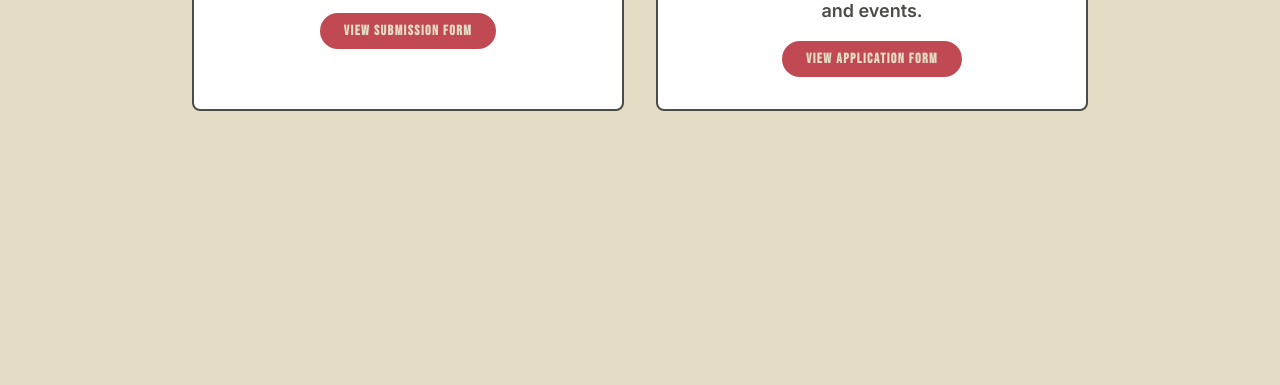
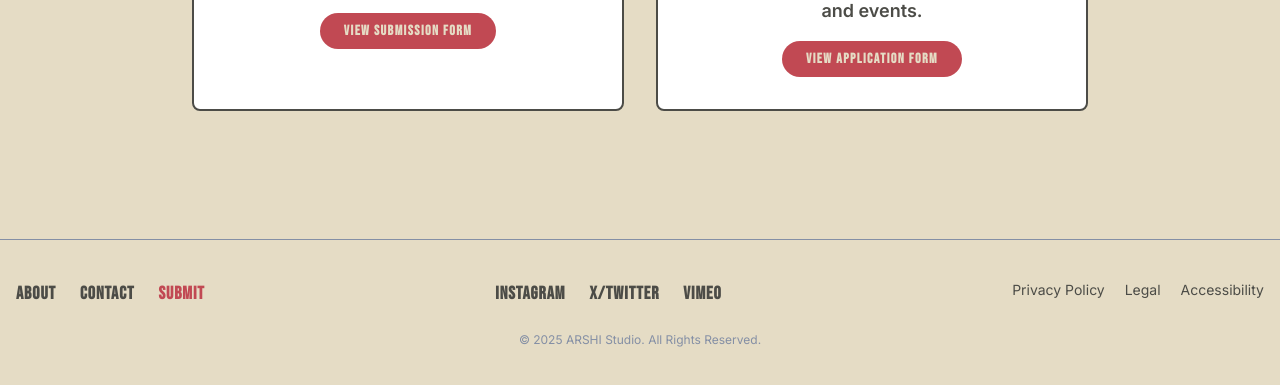
Before and after one commit to arshistudio/arshi, a plain HTML site: page submit.html in a window 1280 px wide. Shown: the part 601-986 px from the top of the page. Before the commit the page ends 800 px from the top, so only its background shows below. Drawn offline with nearby package versions, Linux system fonts and the light colour scheme.

Commit message:
Update submit.html

```diff
--- a/submit.html
+++ b/submit.html
@@ -25,6 +25,9 @@
             background-color: var(--bg);
             color: var(--fg);
             font-family: var(--font-body);
+            display: flex; /* Added for sticky footer layout */
+            flex-direction: column; /* Added for sticky footer layout */
+            min-height: 100vh; /* Added for sticky footer layout */
         }
         h1, h2, h3, .masthead {
             font-family: var(--font-masthead);
@@ -73,6 +76,7 @@
 </head>
 
 <body>
+
     <header id="main-header" class="header-thin sticky top-0 z-40 w-full"
     			style="background-color: var(--bg);">
     	<div class="container mx-auto px-4 h-full flex items-center justify-between">
@@ -82,7 +86,7 @@
 		</div>
     </header>
 
-    <main class="container mx-auto px-4 py-8 md:py-12">
+    <main class="container mx-auto px-4 py-8 md:py-12 flex-grow">
         <div class="max-w-4xl mx-auto">
 
             <h1 class="text-7xl md:text-8xl font-extrabold mb-8 tracking-wider text-[var(--fg)] text-center" style="line-height: 1;">
@@ -121,5 +125,31 @@
         </div>
     </main>
 
+    <footer class="mt-20 py-10 border-t border-[var(--color-light)] text-[var(--color-secondary)]" style="background-color: var(--bg);">
+        <div class="container mx-auto px-4">
+            <div class="flex flex-col md:flex-row justify-between items-center md:items-start text-center md:text-left">
+
+                <div class="flex space-x-6 mb-4 md:mb-0 text-lg font-semibold uppercase font-['Bebas_Neue'] tracking-wider">
+                    <a href="about.html" class="hover:text-[var(--fg)] transition-colors">About</a>
+                    <a href="contact.html" class="hover:text-[var(--fg)] transition-colors">Contact</a>
+                    <a href="submit.html" class="text-[var(--color-primary)]">Submit</a>
+                </div>
+
+                <div class="flex space-x-6 mb-4 md:mb-0 text-lg font-semibold uppercase font-['Bebas_Neue'] tracking-wider">
+                    <a href="#" class="hover:text-[var(--fg)] transition-colors">Instagram</a>
+                    <a href="#" class="hover:text-[var(--fg)] transition-colors">X/Twitter</a>
+                    <a href="#" class="hover:text-[var(--fg)] transition-colors">Vimeo</a>
+                </div>
+
+                <div class="text-sm space-x-4">
+                    <a href="privacy.html" class="hover:text-[var(--fg)] transition-colors">Privacy Policy</a>
+                    <a href="legal.html" class="hover:text-[var(--fg)] transition-colors">Legal</a>
+                    <a href="accessibility.html" class="hover:text-[var(--fg)] transition-colors">Accessibility</a>
+                </div>
+            </div>
+            <p class="text-xs mt-6 text-center text-[var(--color-light)]">&copy; 2025 ARSHI Studio. All Rights Reserved.</p>
+        </div>
+    </footer>
+
 </body>
 </html>
```
